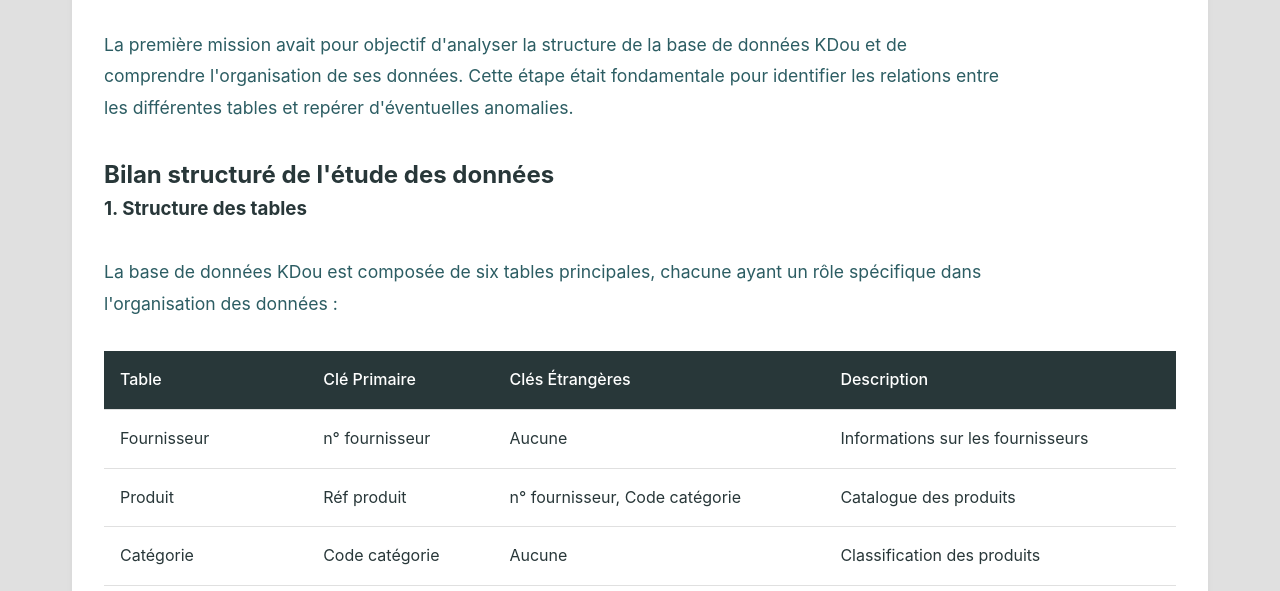
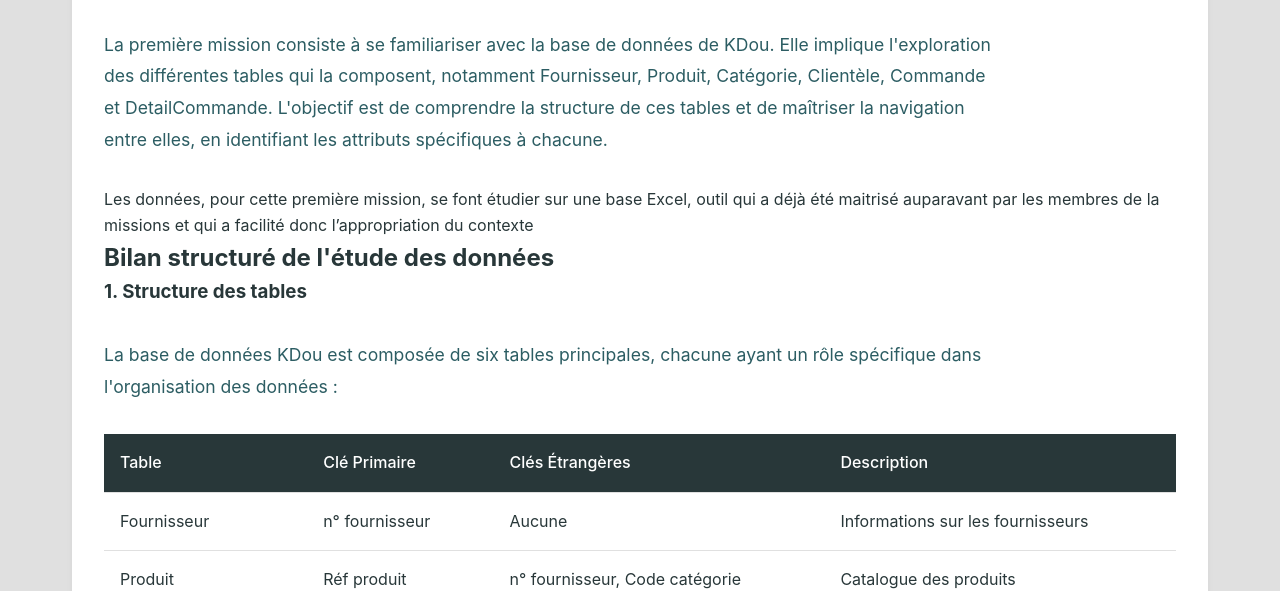
Before and after one commit to prdsrm/mission4, a plain HTML site: page mission1.html in a window 1280 px wide. Shown: the part 214-805 px from the top of the page. Drawn offline with Linux system fonts and the light colour scheme.

Commit message:
Update mission1.html

```diff
--- a/mission1.html
+++ b/mission1.html
@@ -32,10 +32,10 @@
       <section class="page">
         <h1>Mission 1</h1>
         <p class="section-text">
-          La première mission avait pour objectif d'analyser la structure de la
-          base de données KDou et de comprendre l'organisation de ses données.
-          Cette étape était fondamentale pour identifier les relations entre les
-          différentes tables et repérer d'éventuelles anomalies.
+         La première mission consiste à se familiariser avec la base de données de KDou. Elle implique l'exploration des différentes tables qui la composent, notamment Fournisseur, Produit, Catégorie, Clientèle, Commande et DetailCommande. L'objectif est de comprendre la structure de ces tables et de maîtriser la navigation entre elles, en identifiant les attributs spécifiques à chacune.
+        </p>
+        <p>
+          Les données, pour cette première mission, se font étudier sur une base Excel, outil qui a déjà été maitrisé auparavant par les membres de la missions et qui a facilité donc l’appropriation du contexte
         </p>
 
         <h2>Bilan structuré de l'étude des données</h2>
```
